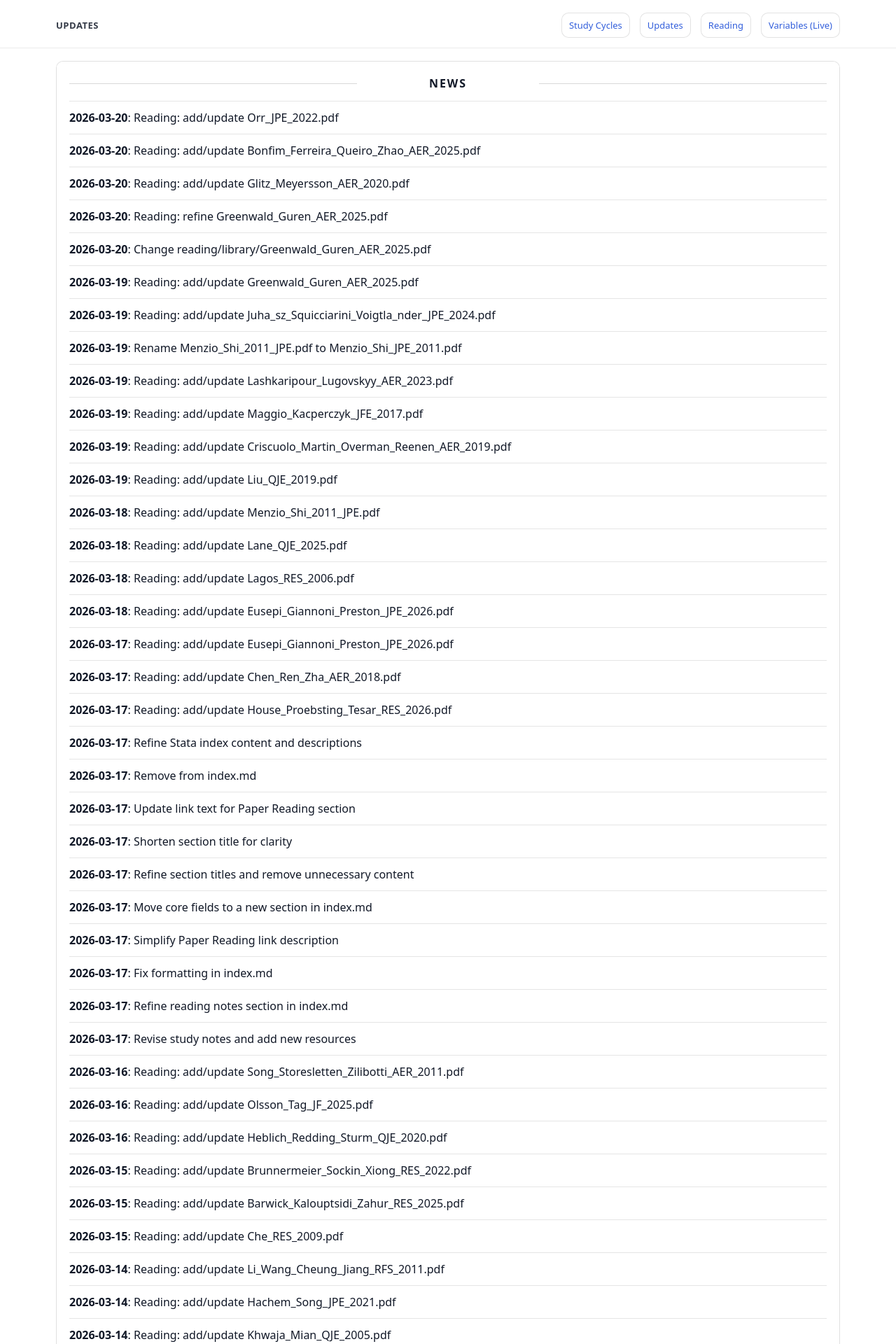
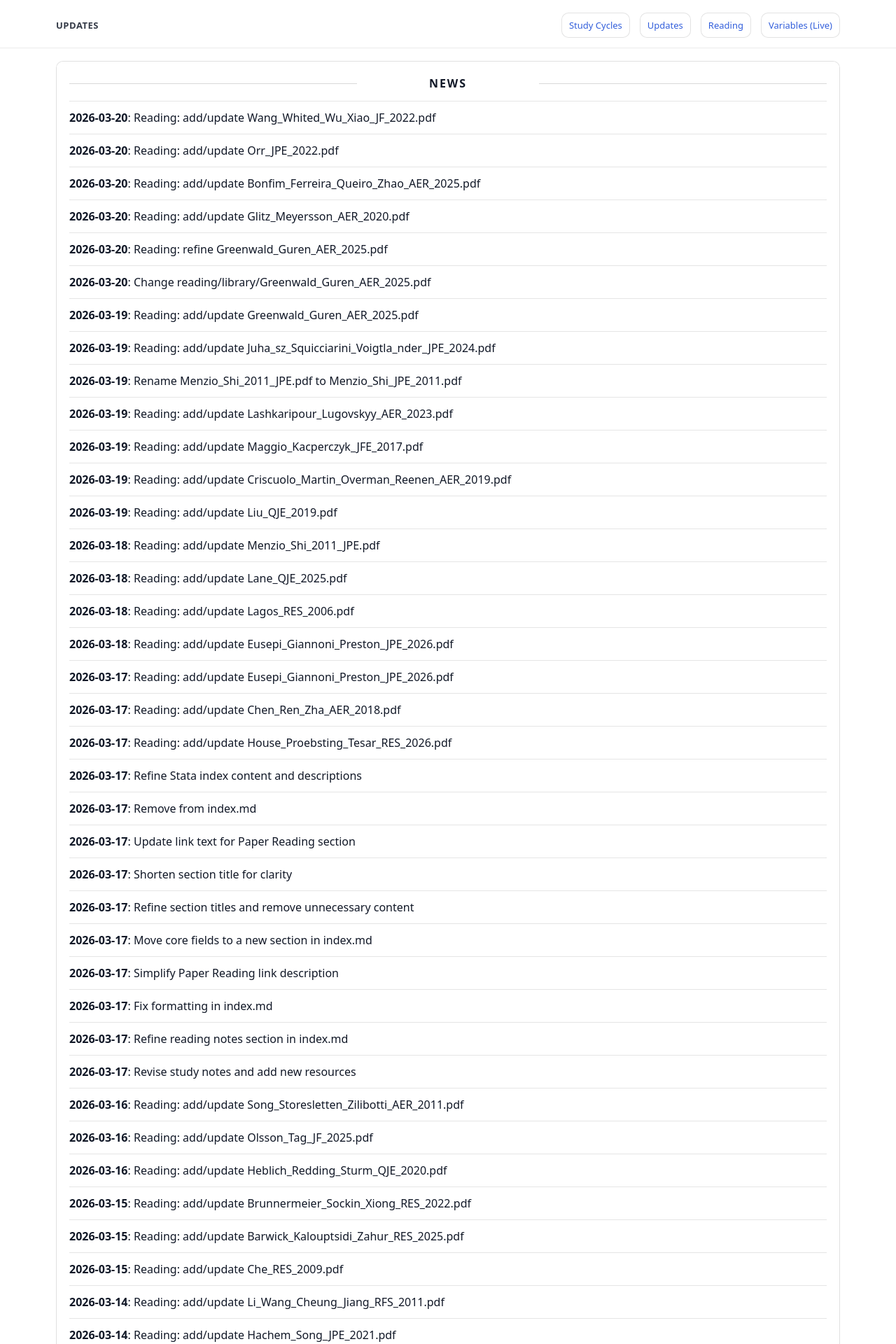
Before and after one commit to yaxinzn/study-archive, a Jekyll site: the page built from updates/index.md, in a window 1280 px wide. Shown: the top 1920 px of the page at 70% size. Built offline with Jekyll 4.4.1, drawn with Linux system fonts in a browser that asks for light colours; some of the changed text lies outside the part shown.

Commit message:
chore: update NEWS feed

```diff
--- a/_data/news.yml
+++ b/_data/news.yml
@@ -1,4 +1,7 @@
 # Auto-generated update history (sorted newest -> oldest). Do not edit manually.
+- ts: "1774007990"
+  date: "2026-03-20"
+  title: "Reading: add/update Wang_Whited_Wu_Xiao_JF_2022.pdf"
 - ts: "1774007910"
   date: "2026-03-20"
   title: "Reading: add/update Orr_JPE_2022.pdf"
```
